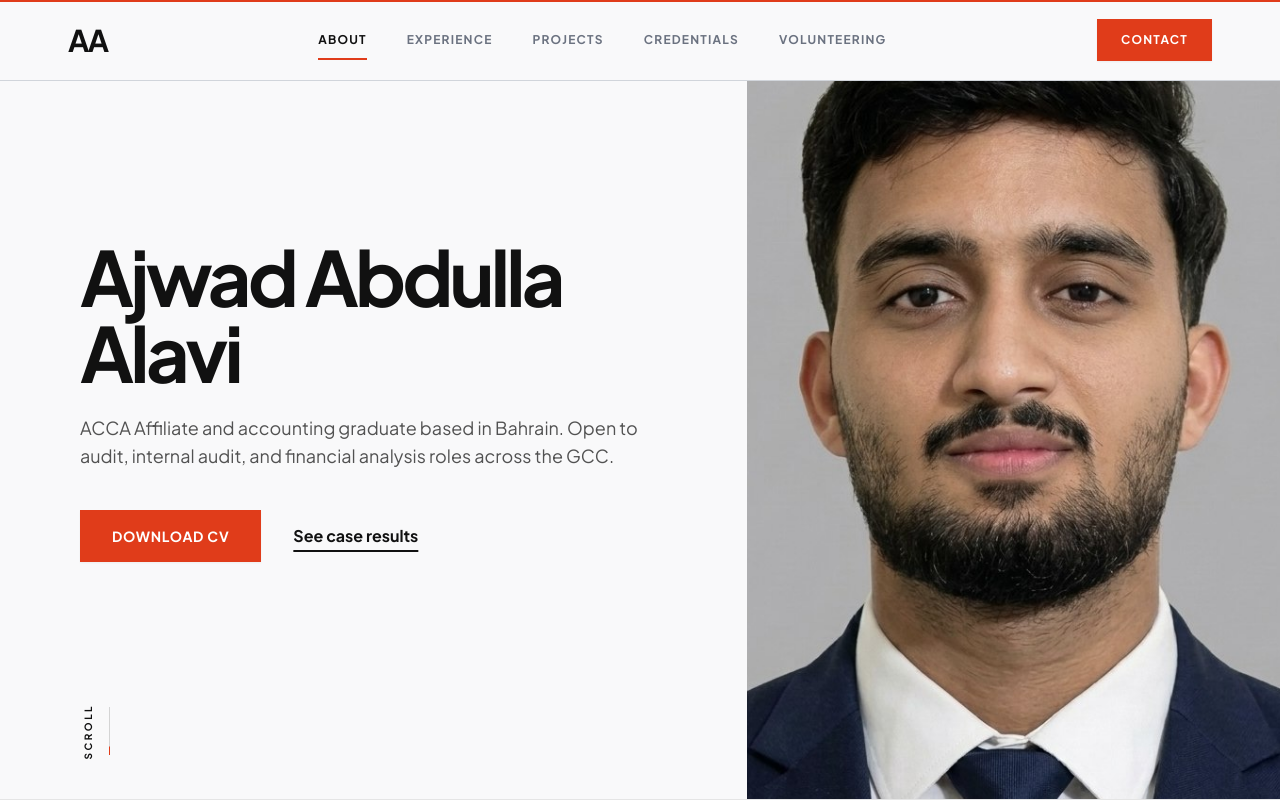
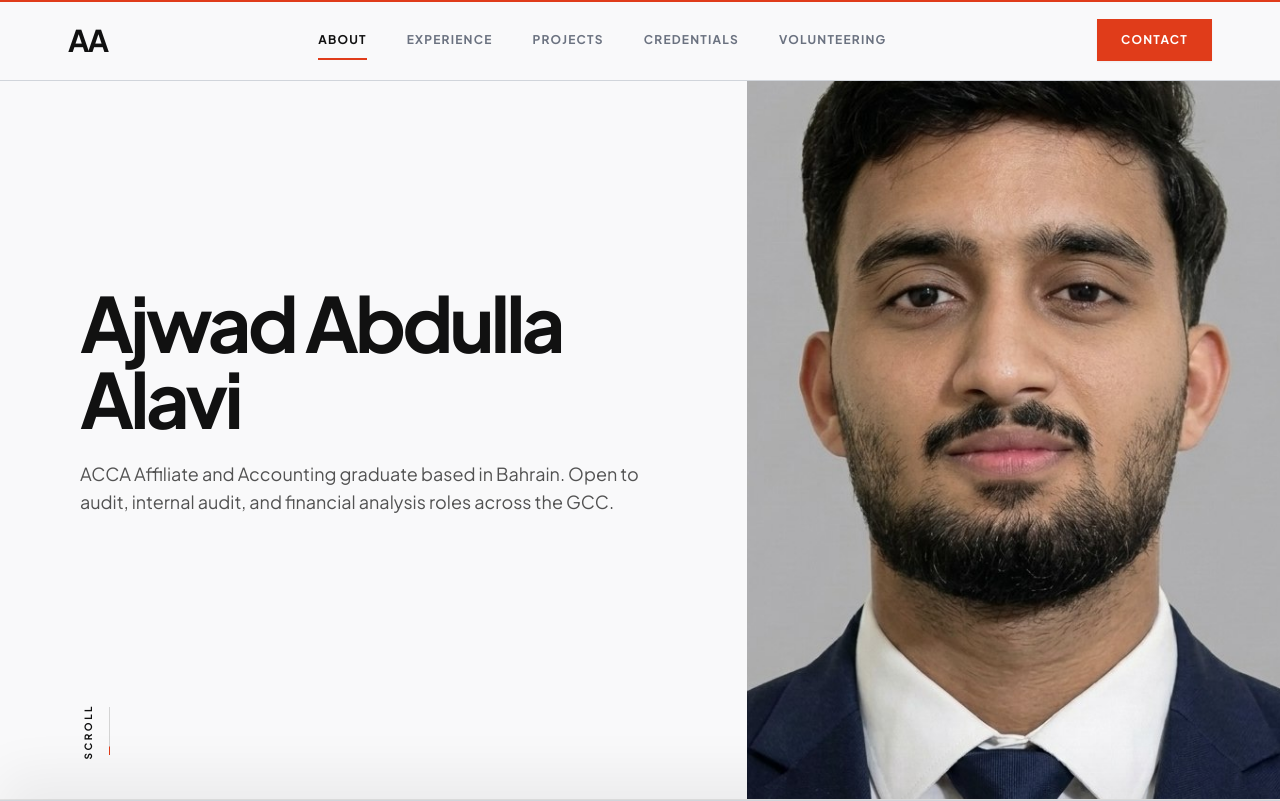
Before and after one commit to ajwadabdulla/ajwad-portfolio, a React (Vite) app in the folder AJWAD_GITHUB_UPLOAD/: page / in a window 1280 px wide. Shown: the top 801 px of the page. Built offline with nearby package versions, Linux system fonts and the light colour scheme.

Commit message:
Add files via upload

```diff
--- a/AJWAD_GITHUB_UPLOAD/src/App.tsx
+++ b/AJWAD_GITHUB_UPLOAD/src/App.tsx
@@ -10,7 +10,6 @@ import { VolunteeringSection } from './components/VolunteeringSection';
 import { ContactSection } from './components/ContactSection';
 import { Footer } from './components/Footer';
 import { ScrollControls } from './components/ScrollControls';
-import { ScrollBlurOverlay } from './components/ScrollBlurOverlay';
 import { DotFieldCanvas } from './components/DotFieldCanvas';
 
 export const App: React.FC = () => {
@@ -45,19 +44,19 @@ export const App: React.FC = () => {
       {/* 1. Scroll Progress Bar (Top Edge) & Back to Top Button */}
       <ScrollControls />
 
-      {/* Dynamic Scroll Blur Overlay (z-40) */}
-      <ScrollBlurOverlay />
-
       {/* Background dot field canvas */}
       <DotFieldCanvas />
 
       {/* Top Sticky Navbar */}
       <Navbar />
 
-      <main className="relative z-10">
-        {/* Hero Section */}
+      {/* Hero Section - Sticky pinned backdrop with crystal-clear portrait */}
+      <div className="relative lg:sticky lg:top-0 z-0 w-full min-h-screen">
         <Hero />
+      </div>
 
+      {/* Main Dossier Curtain - Overlaps the Hero cleanly on scroll */}
+      <main className="relative z-10 bg-[#F9F9FA] shadow-[0_-25px_50px_rgba(0,0,0,0.06)] border-t border-gray-300">
         {/* Sideways Ticker */}
         <Ticker />
 
--- a/AJWAD_GITHUB_UPLOAD/src/components/AboutSection.tsx
+++ b/AJWAD_GITHUB_UPLOAD/src/components/AboutSection.tsx
@@ -11,7 +11,7 @@ export const AboutSection: React.FC = () => {
           <motion.h2
             initial={{ opacity: 0, y: 35 }}
             whileInView={{ opacity: 1, y: 0 }}
-            viewport={{ once: true, amount: 0.3 }}
+            viewport={{ once: false, amount: 0.2 }}
             transition={{ duration: 0.7, ease: [0.16, 1, 0.3, 1] }}
             className="text-6xl md:text-8xl font-black tracking-tighter leading-none text-[#111111] mb-12 lg:mb-16 font-sans"
           >
@@ -23,7 +23,7 @@ export const AboutSection: React.FC = () => {
             <motion.p
               initial={{ opacity: 0, y: 25 }}
               whileInView={{ opacity: 1, y: 0 }}
-              viewport={{ once: true, amount: 0.3 }}
+              viewport={{ once: false, amount: 0.2 }}
               transition={{ duration: 0.7, delay: 0.1, ease: [0.16, 1, 0.3, 1] }}
             >
               I am interested in how a number travels from a transaction to a report, and where that path can break. As an accounting graduate with my ACCA exams complete, I am building a career in audit and finance, two fields that begin with that same question.
@@ -32,7 +32,7 @@ export const AboutSection: React.FC = () => {
             <motion.p
               initial={{ opacity: 0, y: 25 }}
               whileInView={{ opacity: 1, y: 0 }}
-              viewport={{ once: true, amount: 0.3 }}
+              viewport={{ once: false, amount: 0.2 }}
               transition={{ duration: 0.7, delay: 0.18, ease: [0.16, 1, 0.3, 1] }}
             >
               I keep my work simple and well documented, so others can follow it.
--- a/AJWAD_GITHUB_UPLOAD/src/components/ContactSection.tsx
+++ b/AJWAD_GITHUB_UPLOAD/src/components/ContactSection.tsx
@@ -86,7 +86,7 @@ export const ContactSection: React.FC = () => {
         <motion.h2
           initial={{ opacity: 0, y: 35 }}
           whileInView={{ opacity: 1, y: 0 }}
-          viewport={{ once: true, amount: 0.3 }}
+          viewport={{ once: false, amount: 0.2 }}
           transition={{ duration: 0.7, delay: 0.05, ease: [0.16, 1, 0.3, 1] }}
           className="text-4xl sm:text-5xl md:text-6xl font-black text-[#111111] tracking-tight mb-4"
         >
@@ -97,7 +97,7 @@ export const ContactSection: React.FC = () => {
         <motion.p
           initial={{ opacity: 0, y: 25 }}
           whileInView={{ opacity: 1, y: 0 }}
-          viewport={{ once: true, amount: 0.3 }}
+          viewport={{ once: false, amount: 0.2 }}
           transition={{ duration: 0.7, delay: 0.1, ease: [0.16, 1, 0.3, 1] }}
           className="text-base sm:text-lg text-neutral-600 leading-relaxed mb-12 max-w-xl"
         >
@@ -109,7 +109,7 @@ export const ContactSection: React.FC = () => {
           variants={buttonContainerVariants}
           initial="hidden"
           whileInView="visible"
-          viewport={{ once: true, amount: 0.3 }}
+          viewport={{ once: false, amount: 0.2 }}
           className="flex flex-wrap items-center gap-4"
         >
           {iconButtons.map((btn) => (
--- a/AJWAD_GITHUB_UPLOAD/src/components/Hero.tsx
+++ b/AJWAD_GITHUB_UPLOAD/src/components/Hero.tsx
@@ -1,6 +1,5 @@
 import React, { useRef } from 'react';
 import { motion, useScroll, useTransform } from 'framer-motion';
-import { ScrollBlurOverlay } from './ScrollBlurOverlay';
 
 export const Hero: React.FC = () => {
   const sectionRef = useRef<HTMLElement | null>(null);
@@ -79,31 +78,10 @@ export const Hero: React.FC = () => {
             {/* Subheadline */}
             <motion.p
               variants={itemVariants}
-              className="text-base sm:text-lg text-neutral-600 font-normal leading-relaxed max-w-xl mb-10 rounded-none"
+              className="text-base sm:text-lg text-neutral-600 font-normal leading-relaxed max-w-xl rounded-none"
             >
-              ACCA Affiliate and accounting graduate based in Bahrain. Open to audit, internal audit, and financial analysis roles across the GCC.
+              ACCA Affiliate and Accounting graduate based in Bahrain. Open to audit, internal audit, and financial analysis roles across the GCC.
             </motion.p>
-
-            {/* Buttons: Two inline items (solid red-orange sharp button + bold underlined text link) */}
-            <motion.div
-              variants={itemVariants}
-              className="flex flex-wrap items-center gap-6 sm:gap-8 rounded-none"
-            >
-              <a
-                href="/Ajwad_Abdulla_Alavi_CV.pdf"
-                download="Ajwad_Abdulla_Alavi_CV.pdf"
-                className="px-8 py-4 bg-[#E03C1A] hover:bg-[#c53214] text-white text-xs sm:text-sm font-bold uppercase tracking-wider rounded-none shadow-sm transition-colors duration-200 inline-flex items-center justify-center min-h-[48px]"
-              >
-                Download CV
-              </a>
-
-              <a
-                href="#experience-and-projects"
-                className="text-[#111111] hover:text-[#E03C1A] text-sm sm:text-base font-bold underline underline-offset-8 decoration-2 hover:decoration-[#E03C1A] transition-colors duration-200 py-3 rounded-none inline-flex items-center"
-              >
-                See case results
-              </a>
-            </motion.div>
           </motion.div>
         </motion.div>
 
@@ -167,9 +145,6 @@ export const Hero: React.FC = () => {
               height="800"
             />
           </motion.div>
-
-          {/* Dynamic Scroll Blur Overlay directly over the Hero Image */}
-          <ScrollBlurOverlay className="absolute inset-0 pointer-events-none z-10 rounded-none select-none" />
         </div>
 
       </div>
--- a/AJWAD_GITHUB_UPLOAD/src/components/VolunteeringSection.tsx
+++ b/AJWAD_GITHUB_UPLOAD/src/components/VolunteeringSection.tsx
@@ -10,7 +10,7 @@ export const VolunteeringSection: React.FC = () => {
         <motion.h2
           initial={{ opacity: 0, y: 35 }}
           whileInView={{ opacity: 1, y: 0 }}
-          viewport={{ once: true, amount: 0.3 }}
+          viewport={{ once: false, amount: 0.2 }}
           transition={{ duration: 0.7, ease: [0.16, 1, 0.3, 1] }}
           className="text-6xl md:text-8xl font-black tracking-tighter leading-none text-[#111111] mb-12 lg:mb-16 font-sans"
         >
@@ -22,7 +22,7 @@ export const VolunteeringSection: React.FC = () => {
           <motion.div
             initial={{ opacity: 0, y: 35 }}
             whileInView={{ opacity: 1, y: 0 }}
-            viewport={{ once: true, amount: 0.2 }}
+            viewport={{ once: false, amount: 0.15 }}
             transition={{ duration: 0.7, ease: [0.16, 1, 0.3, 1] }}
             className="grid grid-cols-1 lg:grid-cols-12 gap-8 items-start border-b border-gray-300 py-10 group"
           >
```
Also changed, not shown: AJWAD_GITHUB_UPLOAD/src/components/CredentialsAndSkills.tsx (+9 -9 lines), AJWAD_GITHUB_UPLOAD/src/components/ExperienceAndProjects.tsx (+4 -4 lines).
